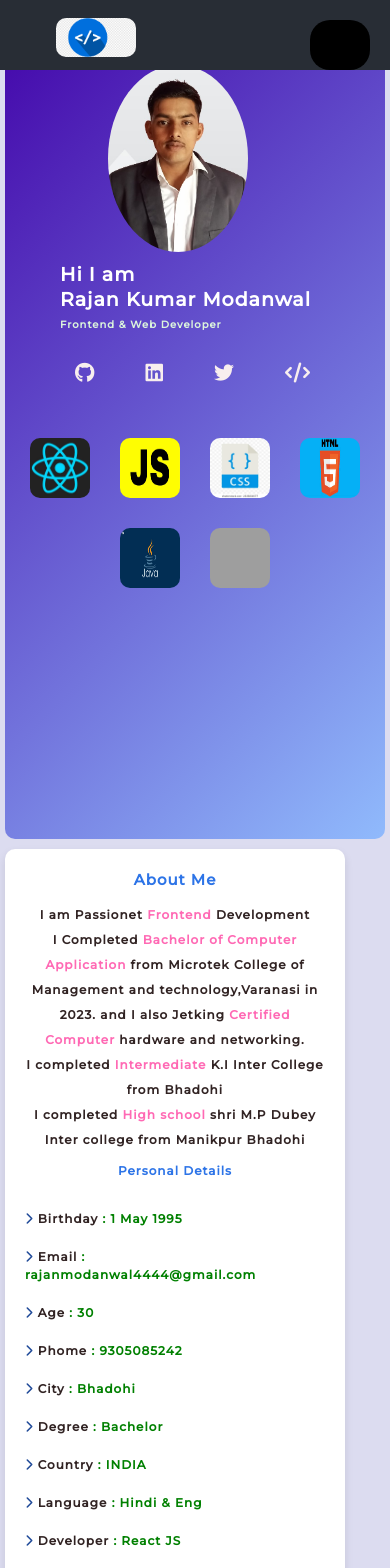
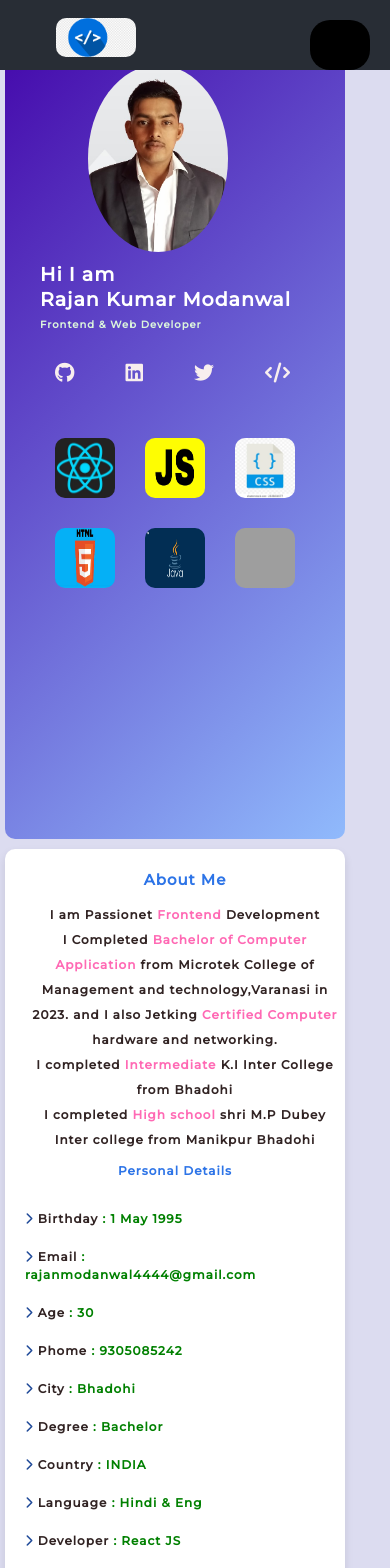
Before and after one commit to rajankumar4723/profile, a React (Vite) app: page / in a window 390 px wide. Shown: the top 1568 px of the page. Built offline with nearby package versions, Linux system fonts and the light colour scheme; grey boxes are pictures that could not be loaded; some icons are missing.

Commit message:
Mobile done

```diff
--- a/src/components/style/About.css
+++ b/src/components/style/About.css
@@ -100,7 +100,7 @@
 
     .about-section {
         max-width: 310px;
-        min-width: 320px;
+        min-width: 340px;
         max-height: 90vh;
         padding: 5px;
         margin: 5px;
--- a/src/components/style/Home.css
+++ b/src/components/style/Home.css
@@ -113,7 +113,7 @@
 @media screen and (max-width:660px) {
   .profile {
     margin: 5px;
-    max-width: 31 0px;
+    max-width: 310px;
     min-width: 340px;
   }
 
```
